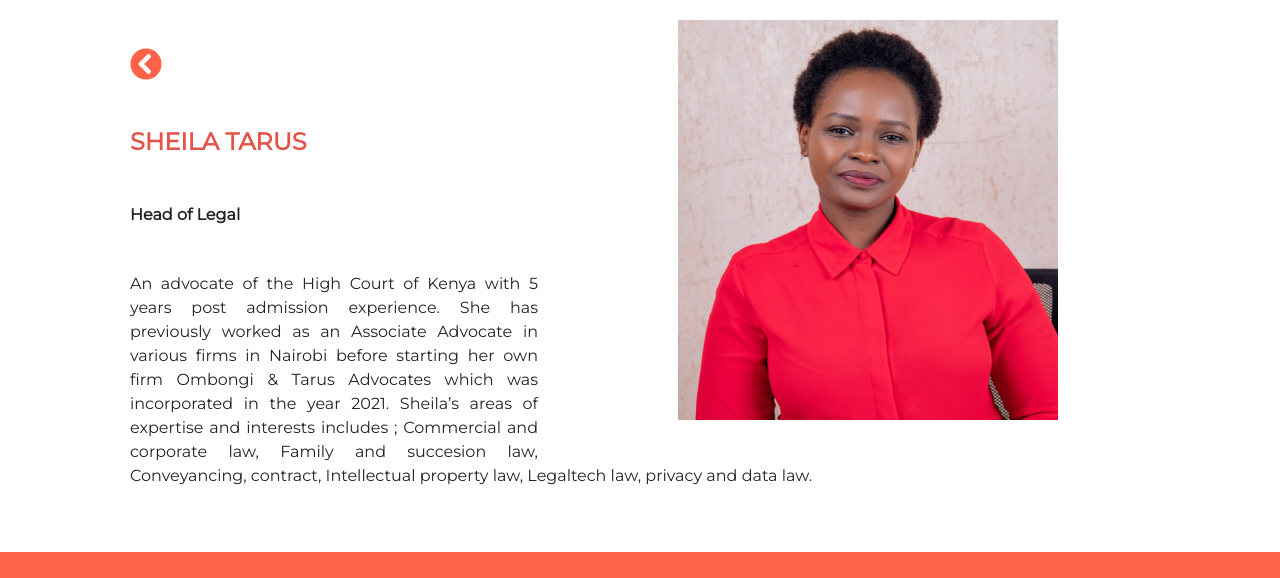
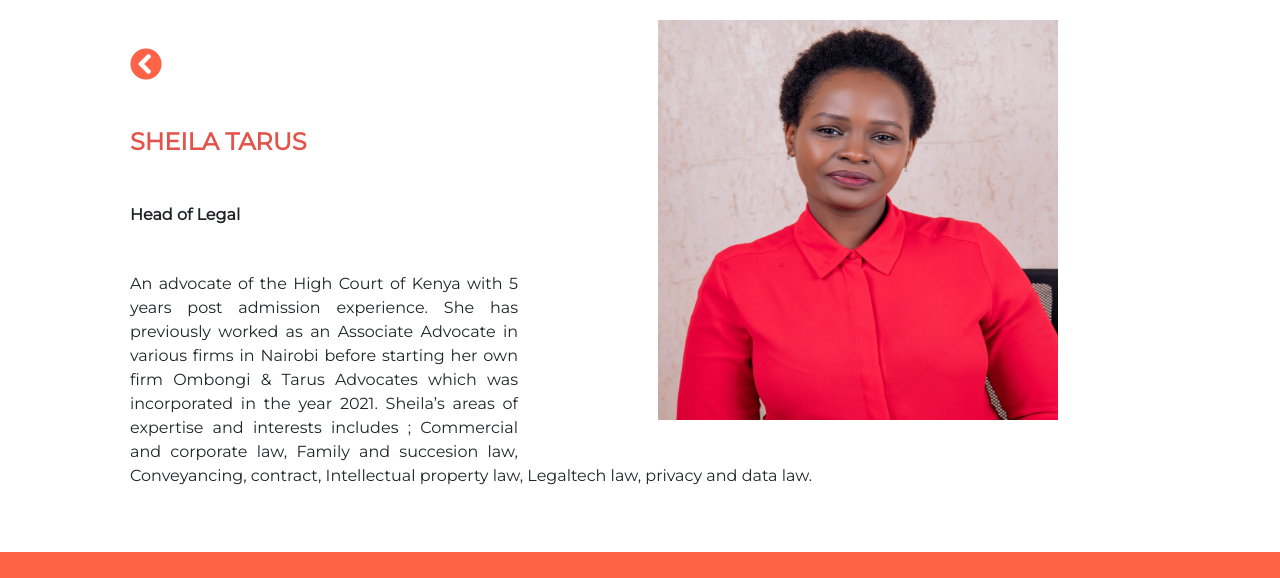
Before and after one commit to kioksianto/Tissboda, a plain HTML site: page About/bio/sheila.html in a window 1280 px wide. Shown: the top 578 px of the page. Drawn offline with Linux system fonts and the light colour scheme.

Commit message:
phoebe's image resize-400px wide

```diff
--- a/About/bio/sheila.html
+++ b/About/bio/sheila.html
@@ -29,7 +29,7 @@
     <main>
         <div class="container">
             <a href="/About/about.html"><i class="fas fa-chevron-circle-left fa-2x back-button px-5 my-5" style="color: tomato;"></i></a>
-            <img src="/images/sheila.jpg" alt="" class="bio-image" height="400px" width="380px">
+            <img src="/images/sheila.jpg" alt="" class="bio-image" height="400px" width="400px">
             <h4 class="bio-name px-5">SHEILA TARUS</h4>
             <h6 class="bio-position px-5 my-5">Head of Legal</h6>
             <p class="bio-text px-5">An advocate of the High Court of Kenya with 5 years post admission experience. She has previously worked as an Associate Advocate in various firms in Nairobi before starting her own firm Ombongi & Tarus Advocates which was incorporated in the year 2021.
```
